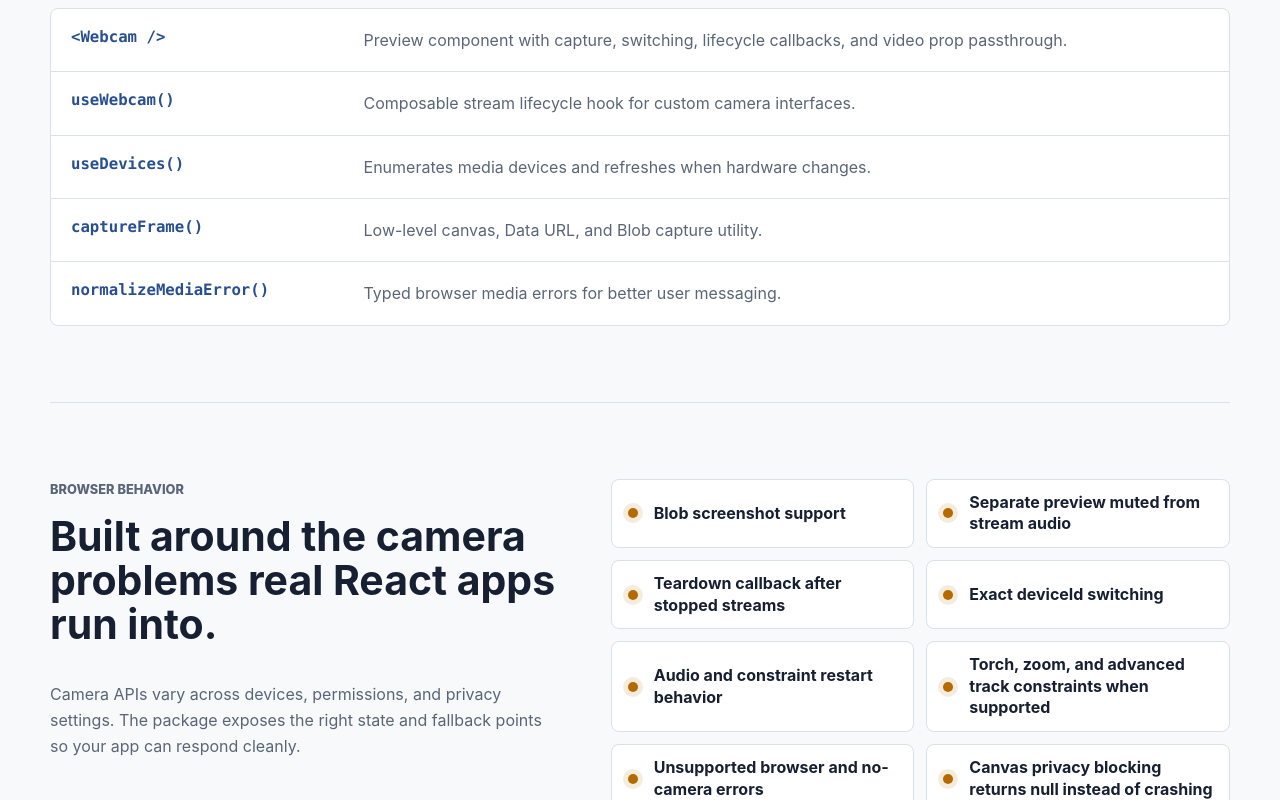
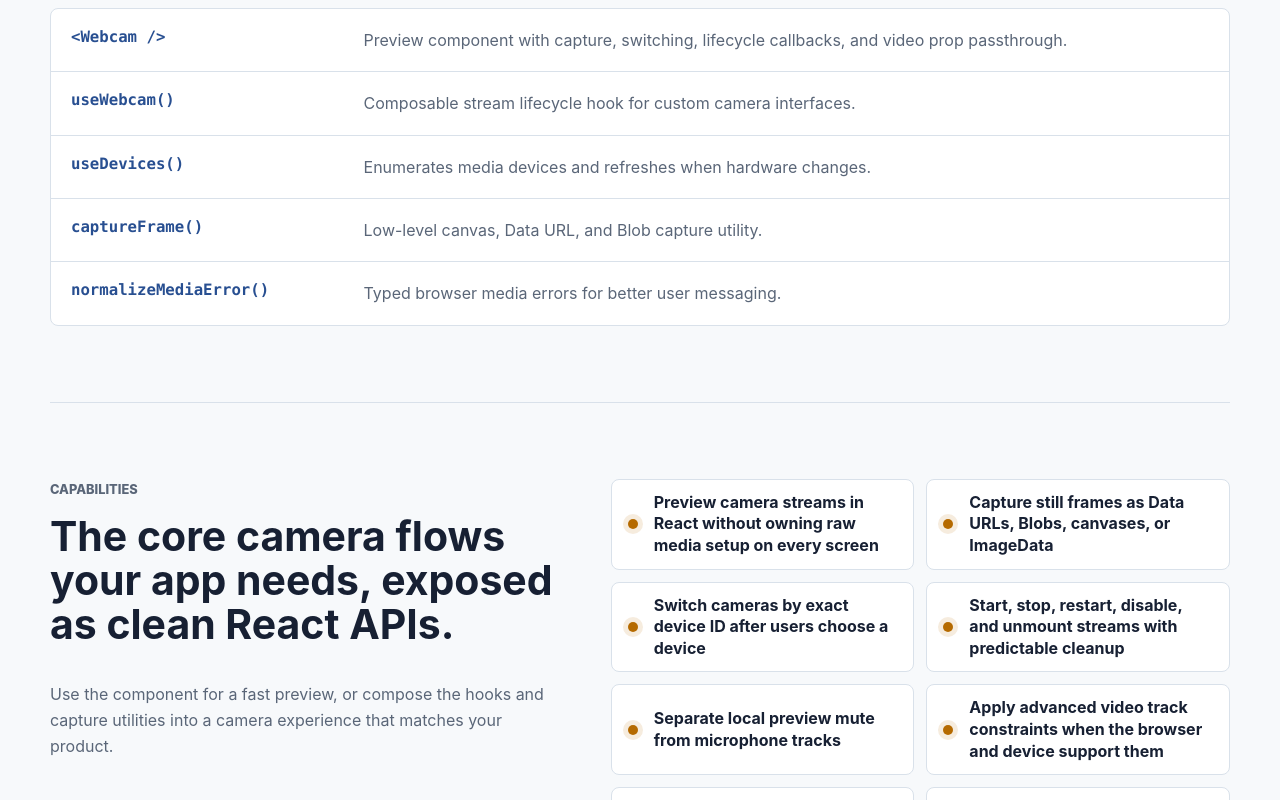
Before and after one commit to modeitsch/react-webcam-kit, a React (Vite) app in the folder site/: page / in a window 1280 px wide. Shown: the part 2000-2800 px from the top of the page. Built offline with nearby package versions, Linux system fonts and the light colour scheme.

Commit message:
docs: reframe site capabilities section

```diff
--- a/site/src/main.tsx
+++ b/site/src/main.tsx
@@ -6,7 +6,7 @@ import './styles.css';
 const navItems = [
   { href: '#install', label: 'Install' },
   { href: '#api', label: 'API' },
-  { href: '#browser', label: 'Browser' },
+  { href: '#capabilities', label: 'Capabilities' },
   { href: '#quality', label: 'Quality' },
 ];
 
@@ -36,15 +36,15 @@ const apiRows = [
   ['normalizeMediaError()', 'Typed browser media errors for better user messaging.'],
 ];
 
-const browserItems = [
-  'Blob screenshot support',
-  'Separate preview muted from stream audio',
-  'Teardown callback after stopped streams',
-  'Exact deviceId switching',
-  'Audio and constraint restart behavior',
-  'Torch, zoom, and advanced track constraints when supported',
-  'Unsupported browser and no-camera errors',
-  'Canvas privacy blocking returns null instead of crashing',
+const capabilityItems = [
+  'Preview camera streams in React without owning raw media setup on every screen',
+  'Capture still frames as Data URLs, Blobs, canvases, or ImageData',
+  'Switch cameras by exact device ID after users choose a device',
+  'Start, stop, restart, disable, and unmount streams with predictable cleanup',
+  'Separate local preview mute from microphone tracks',
+  'Apply advanced video track constraints when the browser and device support them',
+  'Read typed permission, device, and browser support states',
+  'Handle blocked canvas capture and unavailable cameras without crashing the UI',
 ];
 
 const qualityItems = [
@@ -187,17 +187,17 @@ function App() {
         </div>
       </section>
 
-      <section className="section coverage" id="browser">
+      <section className="section coverage" id="capabilities">
         <div>
-          <p className="section-label">Browser behavior</p>
-          <h2>Built around the camera problems real React apps run into.</h2>
+          <p className="section-label">Capabilities</p>
+          <h2>The core camera flows your app needs, exposed as clean React APIs.</h2>
           <p>
-            Camera APIs vary across devices, permissions, and privacy settings. The package exposes
-            the right state and fallback points so your app can respond cleanly.
+            Use the component for a fast preview, or compose the hooks and capture utilities into a
+            camera experience that matches your product.
           </p>
         </div>
         <ul className="coverage-list">
-          {browserItems.map((item) => (
+          {capabilityItems.map((item) => (
             <li key={item}>{item}</li>
           ))}
         </ul>
```
